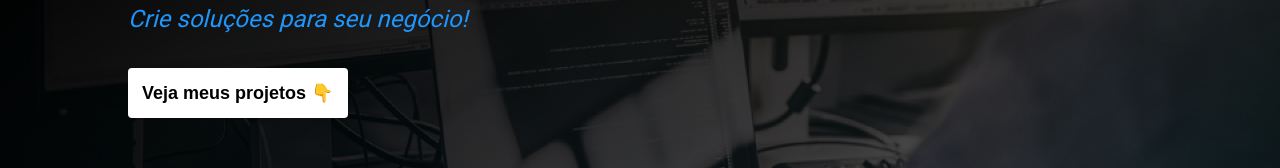
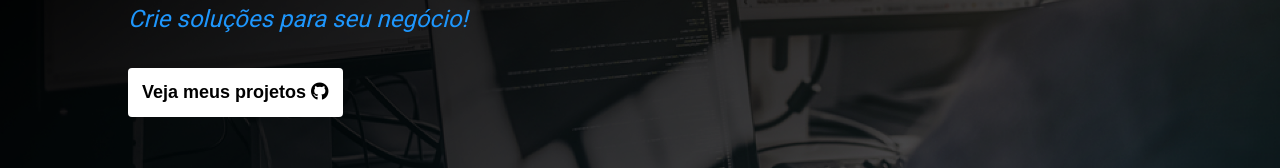
Before and after one commit to leandroricke100/projeto-portifolio, a plain HTML site: page index.html in a window 1280 px wide. Shown: the part 447-615 px from the top of the page. Drawn offline with Linux system fonts and the light colour scheme.

Commit message:
adicionando icone github

```diff
--- a/index.html
+++ b/index.html
@@ -45,7 +45,9 @@
           href="https://github.com/leandroricke100?tab=repositories"
           target="_blank"
         >
-          <button class="call-to-action">Veja meus projetos 👇</button>
+          <button class="call-to-action">
+            Veja meus projetos <i class="fa-brands fa-github"></i>
+          </button>
         </a>
       </div>
     </section>
```
